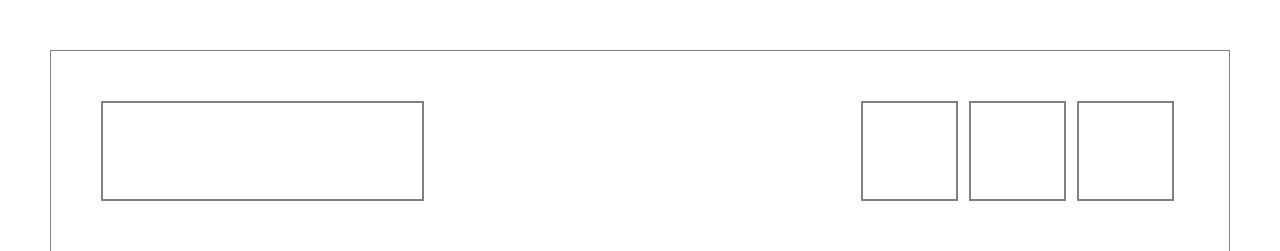
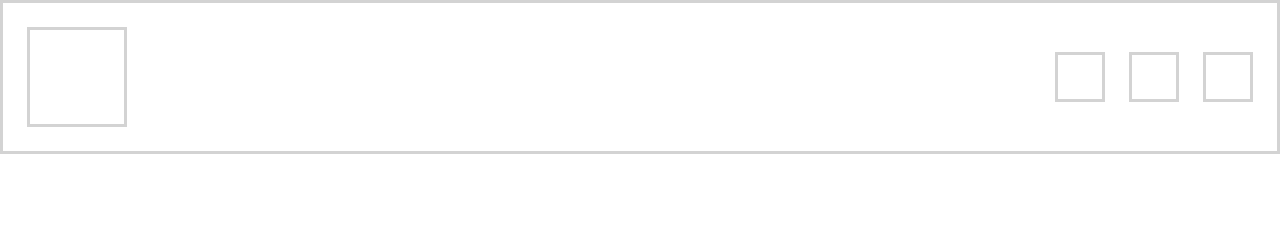
Before and after one commit to Azathoth-11/frontend, a plain HTML site: page CSS code/layout_1.html in a window 1280 px wide. Shown: the top 251 px of the page. Drawn offline with Linux system fonts and the light colour scheme.

Commit message:
web practises

```diff
--- a/CSS code/index.html
+++ b/CSS code/layout_1.html
@@ -5,16 +5,17 @@
     <meta http-equiv="X-UA-Compatible" content="IE=edge">
     <meta name="viewport" content="width=device-width, initial-scale=1.0">
     <title>Document</title>
-    <link rel="stylesheet" href="./style.css">
+    <link rel="stylesheet" href="./style_1.css">
 </head>
 <body>
     <div class="container">
+
         <div class="box"></div>
 
         <div class="box-wrapper">
-        <div class="box box-dif"></div>
-        <div class="box box-dif"></div>
-        <div class="box box-dif"></div>
+            <div class="box box-small"></div>
+            <div class="box box-small"></div>
+            <div class="box box-small"></div>
         </div>
     </div>
 
--- a/CSS code/style.css
+++ /dev/null
@@ -1,26 +0,0 @@
-* {
-    box-sizing: border-box;
-    margin: 0;
-    padding: 0;
-}
-
-.container {
-    border: 1px solid grey;
-    /* width: 100%; */
-    display: flex;
-    margin: 50px;
-    padding: 50px;
-    justify-content: space-between;
-}
-
-.box {
-    border : 2px solid gray;
-    width: 30%;
-    height: 100px;
-}
-
-.box-wrapper {
-    display: flex;
-    width: 30%;
-    justify-content: space-around;
-}
--- /dev/null
+++ b/CSS code/style_1.css
@@ -0,0 +1,32 @@
+* {
+    box-sizing: border-box;
+    margin: 0;
+    padding: 0;
+}
+
+.box{
+    border: 3px solid lightgray;
+    width: 100px;
+    height: 100px;
+}
+
+.box-small {
+    width: 50px;
+    height: 50px;
+    margin-left: 24px;
+
+}
+
+
+.container {
+    border: 3px solid lightgray;
+    padding: 24px;
+    display: flex;
+    justify-content: space-between;
+}
+
+.box-wrapper {
+        display: flex;
+        align-items: center;
+
+}
--- /dev/null
+++ b/CSS code/style_2.css
@@ -0,0 +1,35 @@
+* {
+    box-sizing: border-box;
+    margin: 0;
+    padding: 0;
+}
+
+.box-search{
+    border: 3px solid lightgray;
+    width: 80%;
+    height: 24px;
+    margin-bottom: 24px;
+    margin-left: 100px;
+}
+
+.box-small {
+    border: 3px solid lightgray;
+    width: 100px;
+    height: 100px;
+    margin-left: 24px;
+
+}
+
+
+.container {
+    border: 3px solid lightgray;
+    padding: 24px;
+    height: 500px;
+}
+
+.box-wrapper {
+        display: flex;
+        justify-content : center;
+        flex-wrap: wrap ;
+
+}
```
Also changed, not shown: CSS code/layout_2.html (added, +26 -0 lines).
